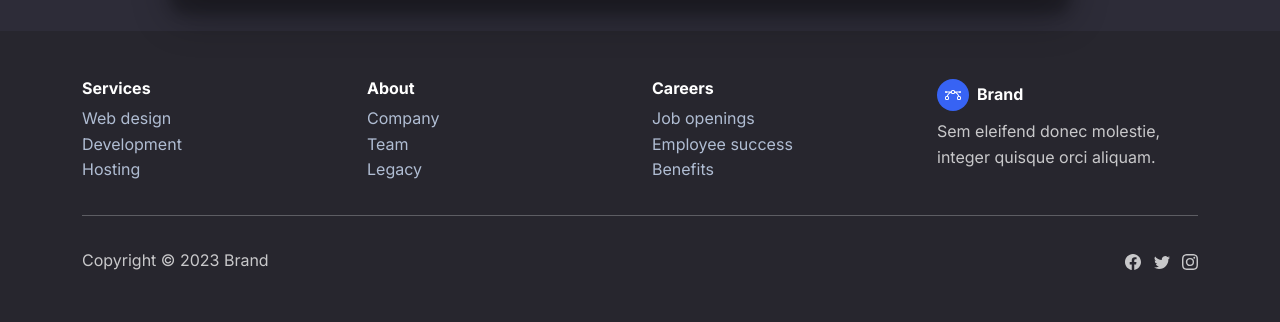
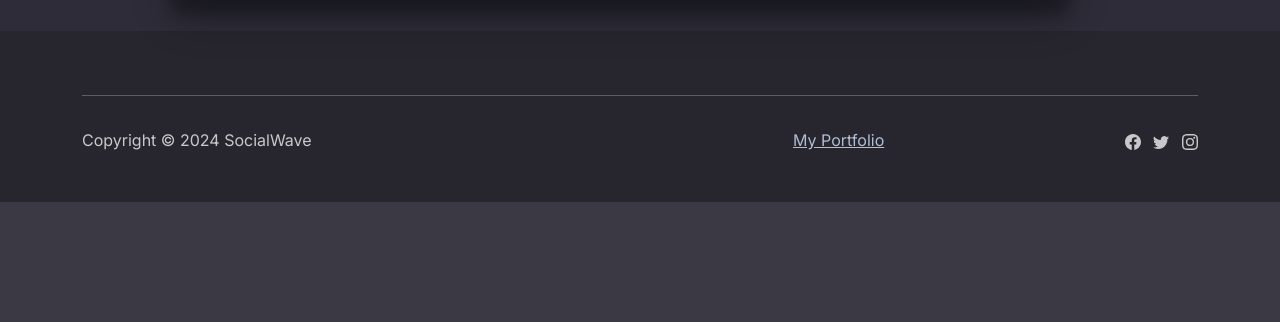
Before and after one commit to anurag-4508/Social_Wave, a Flask app: page /auth in a window 1280 px wide. Shown: the part 668-990 px from the top of the page. After the commit the page ends 870 px from the top, so only its background shows below. Run offline with Flask 3, Linux system fonts and the light colour scheme; some libraries are stand-ins or nearby versions.

Commit message:
commit V1.2

```diff
--- a/social_wave/routes.py
+++ b/social_wave/routes.py
@@ -216,18 +216,18 @@ def profile(username):
                            , is_following=is_follow)
 
 
-def save_post_picture(form_picture):
-    random_hex = secrets.token_hex(8)
-    _, f_ext = os.path.splitext(form_picture.filename)
-    picture_fn = random_hex + f_ext
-    picture_path = os.path.join(app.root_path, 'static/post_pics', picture_fn)
-
-    output_size = (500, 500)
-    i = Image.open(form_picture)
-    i.thumbnail(output_size)
-    i.save(picture_path)
-
-    return picture_fn
+# def save_post_picture(form_picture):
+#     random_hex = secrets.token_hex(8)
+#     _, f_ext = os.path.splitext(form_picture.filename)
+#     picture_fn = random_hex + f_ext
+#     picture_path = os.path.join(app.root_path, 'static/post_pics', picture_fn)
+#
+#     output_size = (500, 500)
+#     i = Image.open(form_picture)
+#     i.thumbnail(output_size)
+#     i.save(picture_path)
+#
+#     return picture_fn
 
 
 @app.route('/create_post', methods=['POST'])
--- a/social_wave/templates/authenticate.html
+++ b/social_wave/templates/authenticate.html
@@ -18,7 +18,7 @@
             <input type="password" name="password">
           </label>
           <button class="submit" type="submit">Login</button>
-          <a href="/otpLogin">Login with OTP</a>
+{#          <a href="/otpLogin">Login with OTP</a>#}
        </form>
       <div class="social-media">
         <ul>
--- a/social_wave/templates/layout.html
+++ b/social_wave/templates/layout.html
@@ -276,41 +276,43 @@
         <footer class="bg-dark">
             <div class="container py-4 py-lg-5">
                 <div class="row justify-content-center">
-                    <div class="col-sm-4 col-md-3 text-center text-lg-start d-flex flex-column">
-                        <h3 class="fs-6 fw-bold">Services</h3>
-                        <ul class="list-unstyled">
-                            <li><a href="#">Web design</a></li>
-                            <li><a href="#">Development</a></li>
-                            <li><a href="#">Hosting</a></li>
-                        </ul>
-                    </div>
-                    <div class="col-sm-4 col-md-3 text-center text-lg-start d-flex flex-column">
-                        <h3 class="fs-6 fw-bold">About</h3>
-                        <ul class="list-unstyled">
-                            <li><a href="#">Company</a></li>
-                            <li><a href="#">Team</a></li>
-                            <li><a href="#">Legacy</a></li>
-                        </ul>
-                    </div>
-                    <div class="col-sm-4 col-md-3 text-center text-lg-start d-flex flex-column">
-                        <h3 class="fs-6 fw-bold">Careers</h3>
-                        <ul class="list-unstyled">
-                            <li><a href="#">Job openings</a></li>
-                            <li><a href="#">Employee success</a></li>
-                            <li><a href="#">Benefits</a></li>
-                        </ul>
-                    </div>
-                    <div class="col-lg-3 text-center text-lg-start d-flex flex-column align-items-center order-first align-items-lg-start order-lg-last">
-                        <div class="fw-bold d-flex align-items-center mb-2"><span class="bs-icon-sm bs-icon-circle bs-icon-primary d-flex justify-content-center align-items-center bs-icon me-2"><svg xmlns="http://www.w3.org/2000/svg" width="1em" height="1em" fill="currentColor" viewBox="0 0 16 16" class="bi bi-bezier">
-                                    <path fill-rule="evenodd" d="M0 10.5A1.5 1.5 0 0 1 1.5 9h1A1.5 1.5 0 0 1 4 10.5v1A1.5 1.5 0 0 1 2.5 13h-1A1.5 1.5 0 0 1 0 11.5v-1zm1.5-.5a.5.5 0 0 0-.5.5v1a.5.5 0 0 0 .5.5h1a.5.5 0 0 0 .5-.5v-1a.5.5 0 0 0-.5-.5h-1zm10.5.5A1.5 1.5 0 0 1 13.5 9h1a1.5 1.5 0 0 1 1.5 1.5v1a1.5 1.5 0 0 1-1.5 1.5h-1a1.5 1.5 0 0 1-1.5-1.5v-1zm1.5-.5a.5.5 0 0 0-.5.5v1a.5.5 0 0 0 .5.5h1a.5.5 0 0 0 .5-.5v-1a.5.5 0 0 0-.5-.5h-1zM6 4.5A1.5 1.5 0 0 1 7.5 3h1A1.5 1.5 0 0 1 10 4.5v1A1.5 1.5 0 0 1 8.5 7h-1A1.5 1.5 0 0 1 6 5.5v-1zM7.5 4a.5.5 0 0 0-.5.5v1a.5.5 0 0 0 .5.5h1a.5.5 0 0 0 .5-.5v-1a.5.5 0 0 0-.5-.5h-1z"></path>
-                                    <path d="M6 4.5H1.866a1 1 0 1 0 0 1h2.668A6.517 6.517 0 0 0 1.814 9H2.5c.123 0 .244.015.358.043a5.517 5.517 0 0 1 3.185-3.185A1.503 1.503 0 0 1 6 5.5v-1zm3.957 1.358A1.5 1.5 0 0 0 10 5.5v-1h4.134a1 1 0 1 1 0 1h-2.668a6.517 6.517 0 0 1 2.72 3.5H13.5c-.123 0-.243.015-.358.043a5.517 5.517 0 0 0-3.185-3.185z"></path>
-                                </svg></span><span>Brand</span></div>
-                        <p class="text-muted">Sem eleifend donec molestie, integer quisque orci aliquam.</p>
-                    </div>
+{#                    <div class="col-sm-4 col-md-3 text-center text-lg-start d-flex flex-column">#}
+{#                        <h3 class="fs-6 fw-bold">Services</h3>#}
+{#                        <ul class="list-unstyled">#}
+{#                            <li><a href="#">Web design</a></li>#}
+{#                            <li><a href="#">Development</a></li>#}
+{#                            <li><a href="#">Hosting</a></li>#}
+{#                        </ul>#}
+{#                    </div>#}
+{#                    <div class="col-sm-4 col-md-3 text-center text-lg-start d-flex flex-column">#}
+{#                        <h3 class="fs-6 fw-bold">About</h3>#}
+{#                        <ul class="list-unstyled">#}
+{#                            <li><a href="#">Company</a></li>#}
+{#                            <li><a href="#">Team</a></li>#}
+{#                            <li><a href="#">Legacy</a></li>#}
+{#                        </ul>#}
+{#                    </div>#}
+{#                    <div class="col-sm-4 col-md-3 text-center text-lg-start d-flex flex-column">#}
+{#                        <h3 class="fs-6 fw-bold">Careers</h3>#}
+{#                        <ul class="list-unstyled">#}
+{#                            <li><a href="#">Job openings</a></li>#}
+{#                            <li><a href="#">Employee success</a></li>#}
+{#                            <li><a href="#">Benefits</a></li>#}
+{#                        </ul>#}
+{#                    </div>#}
+{#                    <div class="col-lg-3 text-center text-lg-start d-flex flex-column align-items-center order-first align-items-lg-start order-lg-last">#}
+{#                        <div class="fw-bold d-flex align-items-center mb-2"><span class="bs-icon-sm bs-icon-circle bs-icon-primary d-flex justify-content-center align-items-center bs-icon me-2"><svg xmlns="http://www.w3.org/2000/svg" width="1em" height="1em" fill="currentColor" viewBox="0 0 16 16" class="bi bi-bezier">#}
+{#                                    <path fill-rule="evenodd" d="M0 10.5A1.5 1.5 0 0 1 1.5 9h1A1.5 1.5 0 0 1 4 10.5v1A1.5 1.5 0 0 1 2.5 13h-1A1.5 1.5 0 0 1 0 11.5v-1zm1.5-.5a.5.5 0 0 0-.5.5v1a.5.5 0 0 0 .5.5h1a.5.5 0 0 0 .5-.5v-1a.5.5 0 0 0-.5-.5h-1zm10.5.5A1.5 1.5 0 0 1 13.5 9h1a1.5 1.5 0 0 1 1.5 1.5v1a1.5 1.5 0 0 1-1.5 1.5h-1a1.5 1.5 0 0 1-1.5-1.5v-1zm1.5-.5a.5.5 0 0 0-.5.5v1a.5.5 0 0 0 .5.5h1a.5.5 0 0 0 .5-.5v-1a.5.5 0 0 0-.5-.5h-1zM6 4.5A1.5 1.5 0 0 1 7.5 3h1A1.5 1.5 0 0 1 10 4.5v1A1.5 1.5 0 0 1 8.5 7h-1A1.5 1.5 0 0 1 6 5.5v-1zM7.5 4a.5.5 0 0 0-.5.5v1a.5.5 0 0 0 .5.5h1a.5.5 0 0 0 .5-.5v-1a.5.5 0 0 0-.5-.5h-1z"></path>#}
+{#                                    <path d="M6 4.5H1.866a1 1 0 1 0 0 1h2.668A6.517 6.517 0 0 0 1.814 9H2.5c.123 0 .244.015.358.043a5.517 5.517 0 0 1 3.185-3.185A1.503 1.503 0 0 1 6 5.5v-1zm3.957 1.358A1.5 1.5 0 0 0 10 5.5v-1h4.134a1 1 0 1 1 0 1h-2.668a6.517 6.517 0 0 1 2.72 3.5H13.5c-.123 0-.243.015-.358.043a5.517 5.517 0 0 0-3.185-3.185z"></path>#}
+{#                                </svg></span><span>SocialWavw</span></div>#}
+{#                        <p class="text-muted">Connecting people...</p>#}
+{#                    </div>#}
                 </div>
                 <hr>
                 <div class="text-muted d-flex justify-content-between align-items-center pt-3">
-                    <p class="mb-0">Copyright © 2023 Brand</p>
+                    <p class="mb-0">Copyright © 2024 SocialWave</p>
+                    <br>
+                    <p class="mb-0"><a href="https://anuragmandloi.netlify.app">My Portfolio</a></p>
                     <ul class="list-inline mb-0">
                         <li class="list-inline-item"><svg xmlns="http://www.w3.org/2000/svg" width="1em" height="1em" fill="currentColor" viewBox="0 0 16 16" class="bi bi-facebook">
                                 <path d="M16 8.049c0-4.446-3.582-8.05-8-8.05C3.58 0-.002 3.603-.002 8.05c0 4.017 2.926 7.347 6.75 7.951v-5.625h-2.03V8.05H6.75V6.275c0-2.017 1.195-3.131 3.022-3.131.876 0 1.791.157 1.791.157v1.98h-1.009c-.993 0-1.303.621-1.303 1.258v1.51h2.218l-.354 2.326H9.25V16c3.824-.604 6.75-3.934 6.75-7.951z"></path>
```
